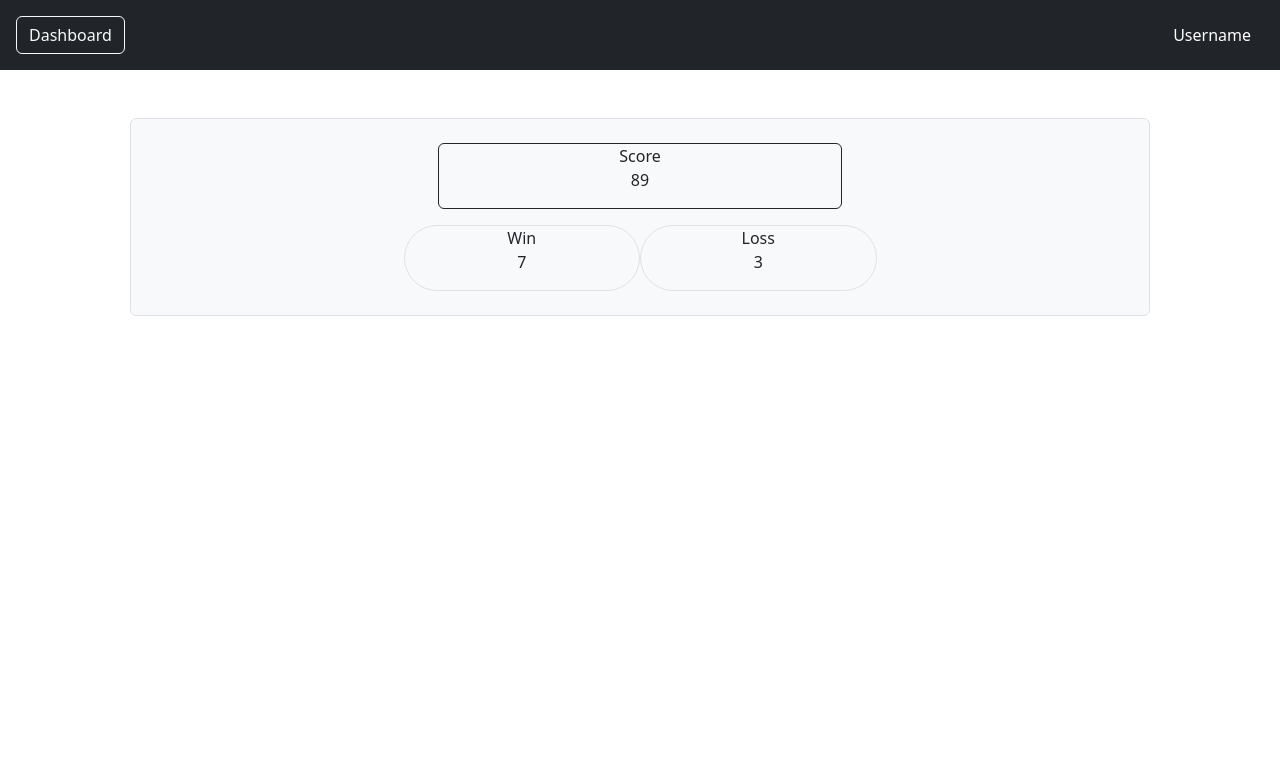
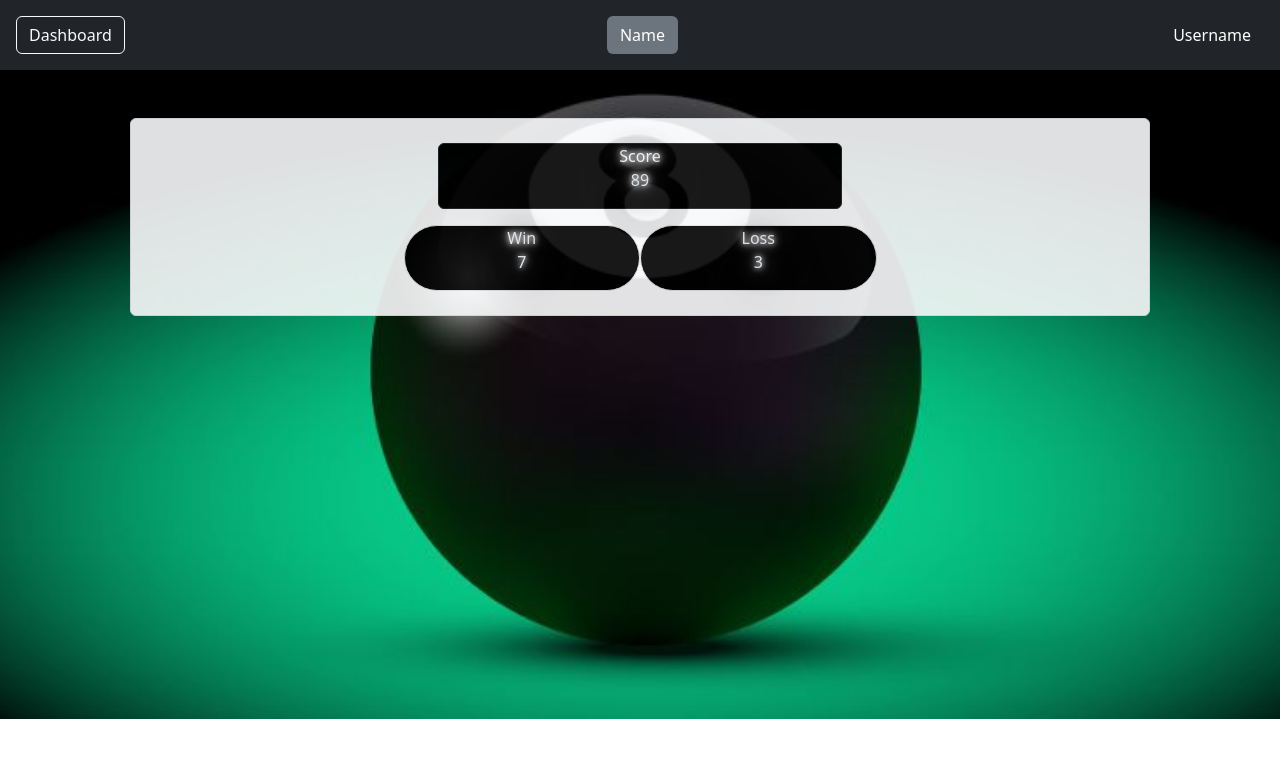
Before and after one commit to meta-bay/pooltornem, a React (Create React App) app in the folder react_app/: page / in a window 1280 px wide. Shown: the top 758 px of the page. Built offline with nearby package versions, Linux system fonts and the light colour scheme.

Commit message:
add on dashboard

```diff
--- a/react_app/src/App.js
+++ b/react_app/src/App.js
@@ -1,5 +1,6 @@
 import './App.css';
 import Dashboard from './Dashboard';
+import Landingpage from './Landingpage';
 
 function App() {
   return (
--- a/react_app/src/Dashheader.js
+++ b/react_app/src/Dashheader.js
@@ -3,6 +3,7 @@ const Dashheader = () => {
         <div className="dashheader">
             <div className="bg-dark text-light p-3 d-flex justify-content-between">
                 <button className="dash-btn btn text-light btn-outline-light btn-block btn-dark">Dashboard</button>
+                <span className="name bg-secondary rounded text-center btn">Name</span>
                 <button className="user-btn btn btn-dark">Username</button>
             </div>
         </div>
--- /dev/null
+++ b/react_app/src/Landingpage.js
@@ -0,0 +1,9 @@
+const Landingpage = () => {
+    return (
+        <div className="landing">
+
+        </div>
+     );
+}
+
+export default Landingpage;
--- a/react_app/src/Score.js
+++ b/react_app/src/Score.js
@@ -1,6 +1,8 @@
+import './score.css'
+
 const Score = () => {
     return (
-        <div className="container align-items-center mt-5">
+        <div className="container align-items-center mt-5 dash-bg">
             <div className="info row bg-light p-4 m-5 border rounded justify-content-center">
                 <div className="score col-5 border border-dark rounded text-align-center">
                     <span>Score</span>
--- a/react_app/src/index.css
+++ b/react_app/src/index.css
@@ -19,3 +19,10 @@ code {
 .dashheader .dash-btn:active {
   background-color: rgb(0, 0, 0) !important;
 }
+
+.dash-bg {
+  opacity: 0.9;
+}
+.name {
+  color: rgb(255, 255, 255) !important;
+}
--- /dev/null
+++ b/react_app/src/score.css
@@ -0,0 +1,17 @@
+body {
+    background: url(images/knox-balcombe_8ball.jpg);
+    background-repeat: no-repeat;
+    background-size: cover;
+}
+
+.score, .result .win, .result .loss {
+    background: #000;
+    color: aliceblue;
+    text-shadow: 0 0 5px #fff, /* White glow */
+                 0 0 10px #fff,
+                 0 0 20px #fff,
+                 0 0 30px #000000, /* Magenta glow */
+                 0 20px 40px #000000,
+                 0 30px 50px #ffffff,
+                 0 30px 60px #ffffff;
+}
```
Also changed, not shown: react_app/src/Tournament.js (added, +15 -0 lines), react_app/src/images/knox-balcombe_8ball.jpg (added).
